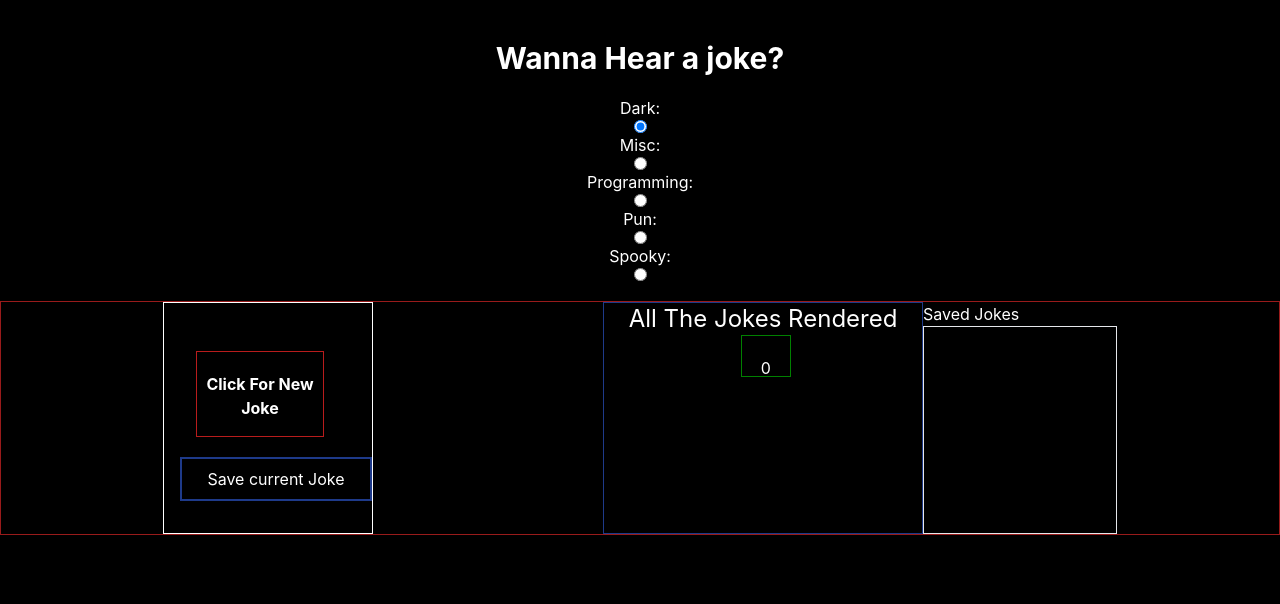
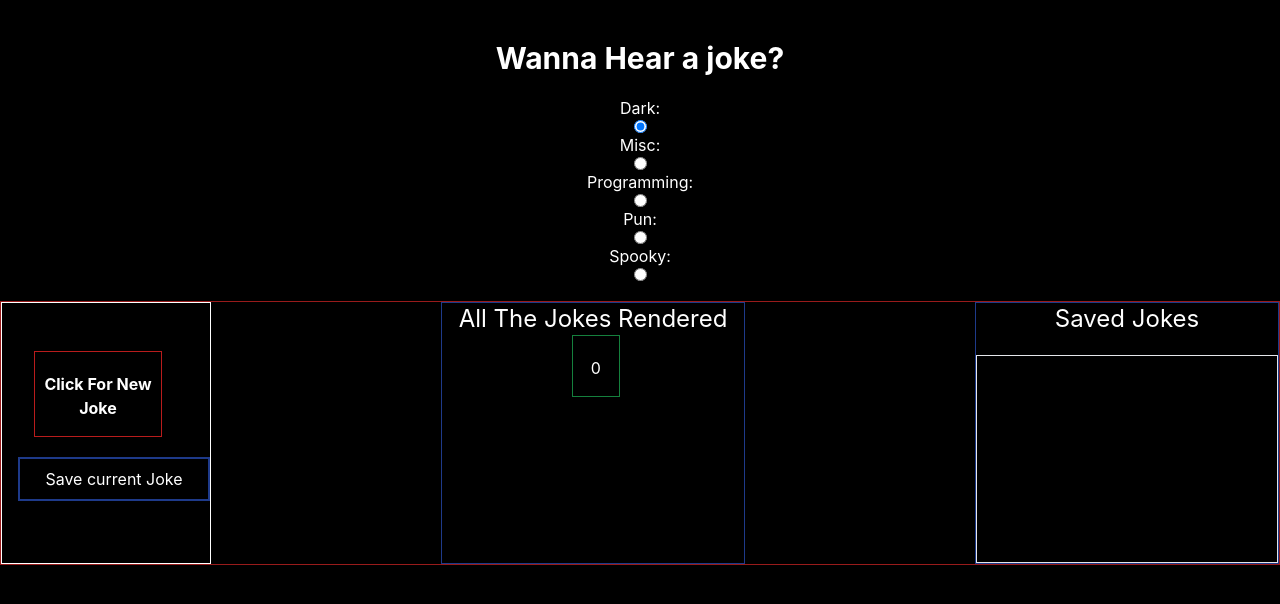
Before and after one commit to Killdroid2342/joke-app, a React (Create React App) app: page / in a window 1280 px wide. Shown: the top 604 px of the page. Built offline with nearby package versions, Linux system fonts and the light colour scheme.

Commit message:
"finished converting everything into tailwind"

```diff
--- a/src/components/Joke/Data.css
+++ /dev/null
@@ -1,19 +0,0 @@
-/* BUTTON Style */
-
-.Numb {
-  border: 1px solid green;
-  width: 50px;
-  height: 20px;
-  margin-left: 43%;
-  text-align: center;
-  padding-top: 20px;
-  padding-bottom: 20px;
-}
-.idk {
-  padding-top: 20px;
-  padding-bottom: 20px;
-  width: 200px;
-  margin-left: 30px;
-  font-weight: bold;
-  margin-top: 20px;
-}
--- a/src/components/Joke/Joke.js
+++ b/src/components/Joke/Joke.js
@@ -1,5 +1,4 @@
 import React, { useState, Fragment } from 'react';
-import './Data.css';
 import useDynamicState from '../util/useLocalStorage';
 
 const Joke = ({ genre }) => {
@@ -66,10 +65,12 @@ const Joke = ({ genre }) => {
       </div>
       <div className='border border-blue-900 w-80 h-auto ml-[18%]'>
         <p className='text-2xl text-center'>All The Jokes Rendered</p>
-        <p className='Numb'>{count}</p>
+        <p className='border border-green-700 w-12 h-5 text-center pt-5 pb-10 ml-[43%]'>
+          {count}
+        </p>
       </div>
-      <div className='Count'>
-        <p className='head'>Saved Jokes</p>
+      <div className='border border-blue-900 w-80 h-auto ml-[18%]'>
+        <p className='text-2xl text-center mb-5'>Saved Jokes</p>
         <div className='border border-red-7000 h-52'>
           {savedJokes?.map((savedJoke, idx) => {
             return (
```
